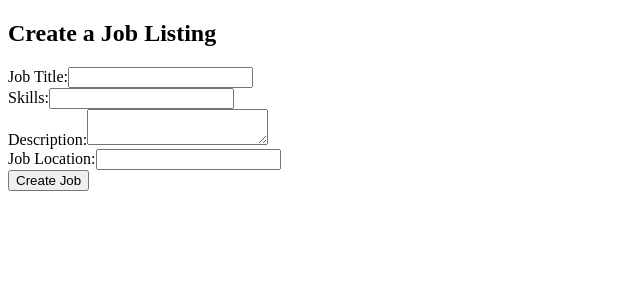
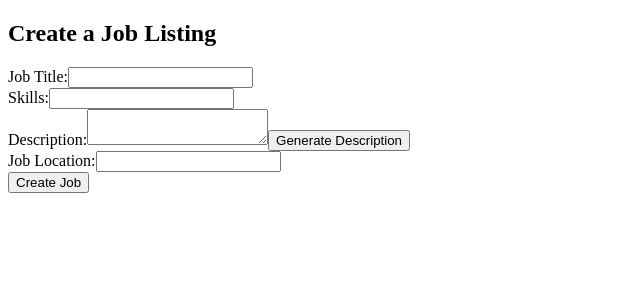
Before and after one commit to Vargos98/job-description, a React (Create React App) app: page / in a window 1280 px wide. Shown: the top 300 px of the page, without its empty margins (0-640 px from the left). Built offline with nearby package versions, Linux system fonts and the light colour scheme.

Commit message:
Added generate description button
Also installed axios for data fetching from endpoint (backend will provide the endpoint)

```diff
--- a/package.json
+++ b/package.json
@@ -6,6 +6,7 @@
     "@testing-library/jest-dom": "^5.17.0",
     "@testing-library/react": "^13.4.0",
     "@testing-library/user-event": "^13.5.0",
+    "axios": "^1.7.2",
     "react": "^18.3.1",
     "react-dom": "^18.3.1",
     "react-router-dom": "^6.24.1",
--- a/src/Components/JobForm.jsx
+++ b/src/Components/JobForm.jsx
@@ -1,6 +1,6 @@
 import React, { useState } from 'react';
 import { useNavigate } from 'react-router-dom';
-
+import axios from 'axios';
 function JobForm() {
   const [job, setJob] = useState({
     title: '',
@@ -10,7 +10,7 @@ function JobForm() {
   });
 
   const navigate = useNavigate();
-
+  const [loading, setLoading] = useState(false);
   const handleChange = (event) => {
     const { name, value } = event.target;
     setJob({
@@ -22,6 +22,22 @@ function JobForm() {
   const handleSubmit = (event) => {
     event.preventDefault();
     navigate('/job-details', { state: { job } });
+  };
+  const generateDescription = async () => {
+    setLoading(true);
+    try {
+      const response = await axios.post('http://localhost:5000/generate-description', {
+        title: job.title,
+        skills: job.skills,
+      });
+      setJob({
+        ...job,
+        description: response.data.description,
+      });
+    } catch (error) {
+      console.error('Error fetching job description:', error);
+    }
+    setLoading(false);
   };
 
   return (
@@ -39,6 +55,9 @@ function JobForm() {
         <div>
           <label>Description:</label>
           <textarea name="description" value={job.description} onChange={handleChange} required />
+          <button type="button" onClick={generateDescription} disabled={loading}>
+            {loading ? 'Generating...' : 'Generate Description'}
+          </button>
         </div>
         <div>
           <label>Job Location:</label>
```
Also changed, not shown: 1 other file (tests, documents, lock files or other folders).
